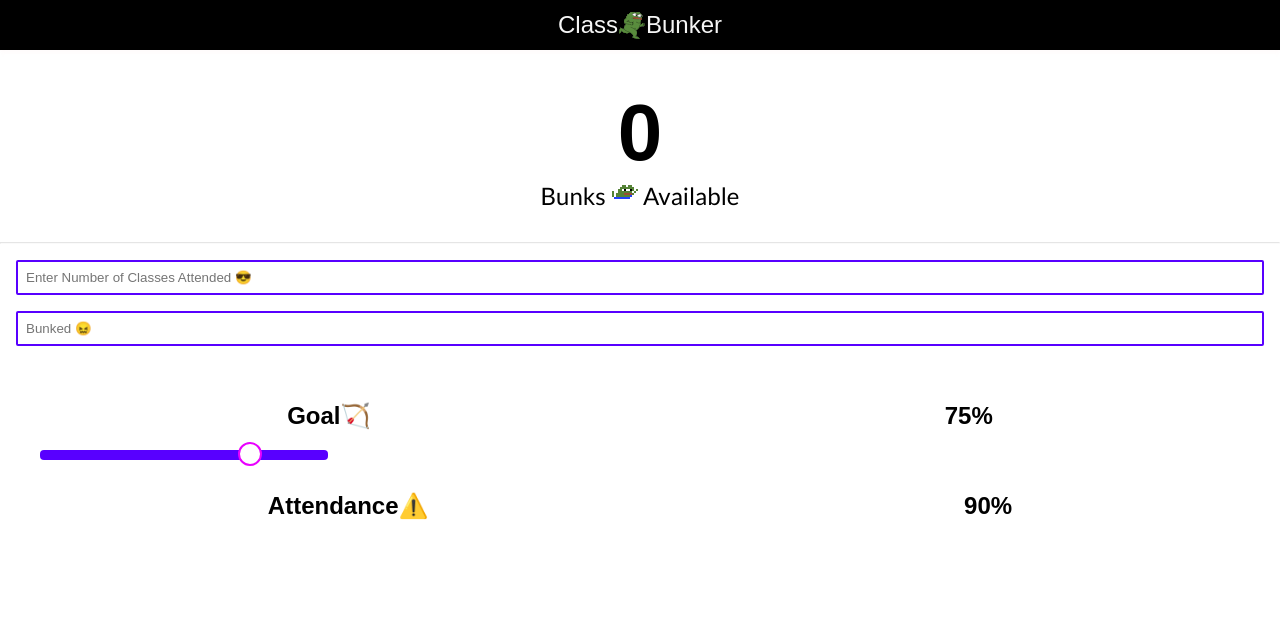
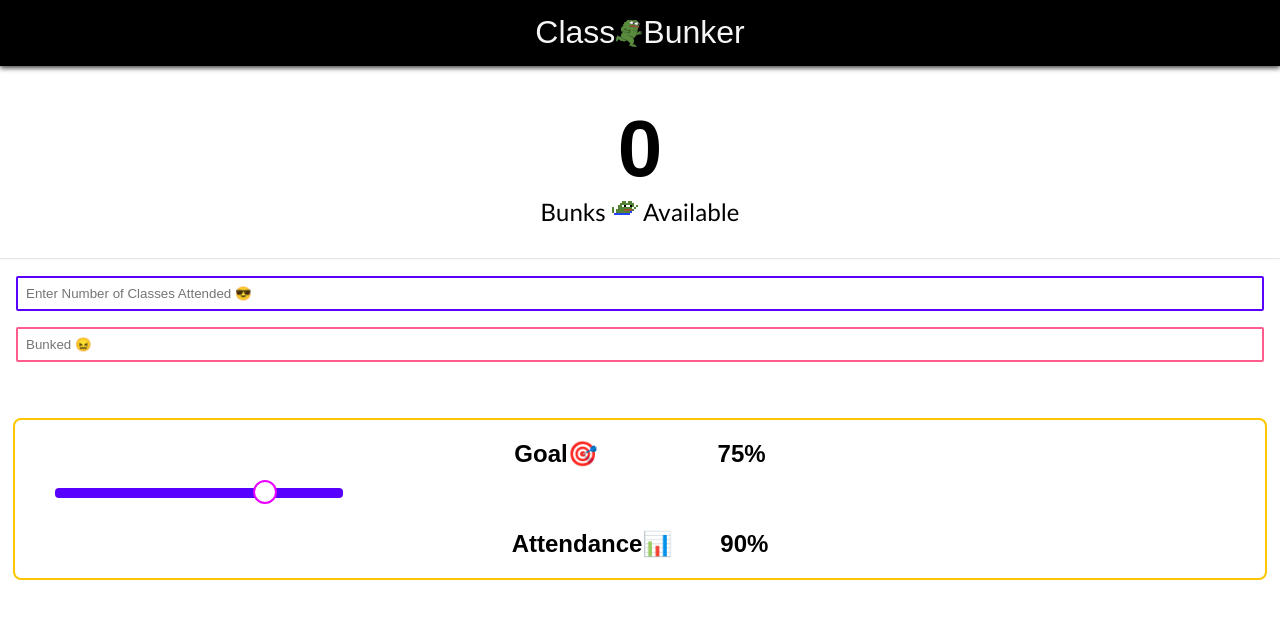
Before and after one commit to sagartheamruth/Class-Bunker, a plain HTML site: page index.html in a window 1280 px wide. Drawn offline with Linux system fonts and the light colour scheme; a web font is replaced by a local one.

Commit message:
style: margin

```diff
--- a/index.html
+++ b/index.html
@@ -25,19 +25,22 @@
 
     <main class="main-bunker">
         <input type="number"  placeholder="Enter Number of Classes Attended 😎">
+    </main>
+
+    <main class="main-bunked">
         <input type="number"  placeholder="Bunked 😖">
     </main>
 
-
     <section class="attendance-summary">
         <div class="attendance-goal">
-            <h1>Goal🏹 <span id="goal">75%</span></h1>
+            <h1>Goal🎯 <span id="goal">75</span><span class="percent">%</span></h1>
         </div>
         <div class="range-of-goal">
             <input type="range" min="0" max="100" value="75">
         </div>
         <div class="attendance-now">
-            <h1>Attendance⚠️<span id="present-attendance">90%</span></h1>
+            <h1>Attendance📊 <span id="present-attendance">90</span> <span class="percent">%</span></h1>
+
         </div>
 
 
--- a/styles.css
+++ b/styles.css
@@ -15,10 +15,10 @@ body {
     align-items: center;
     color: whitesmoke;
     font-family: "DM Mono", sans-serif;
-    font-size: 1.5rem;
+    font-size: 2rem;
     padding: 0.45em;
     font-weight: 100;
-    box-shadow: 0 2px 5px 0 rgba(255, 250, 250, 0.911);
+    box-shadow: 0 2px 5px 0 rgba(44, 44, 44, 0.911);
 }
 
 .no-of-bunks {
@@ -50,6 +50,12 @@ hr {
     margin-inline: 1rem;
 }
 
+.main-bunked {
+    display: flex;
+    flex-direction: column;
+    margin-inline: 1rem;
+}
+
 .main-bunker > input {
     width: 100%;
     border: 2px solid #5800FF;
@@ -66,12 +72,28 @@ hr {
     box-shadow: 0 0 8px 0 #5800FF;
 }
 
+.main-bunked > input {
+    width: 100%;
+    border: 2px solid #FF5C8D;
+    margin: 8px 0;
+    outline: none;
+    padding: 8px;
+    border: border-box;
+    font-family: "DM Mono", sans-serif;
+    border-radius: 2px;
+}
+
+.main-bunked > input:focus {
+    border-color: #FF5C8D;
+    box-shadow: 0 0 8px 0 #FF5C8D;
+}
+
 .attendance-goal > h1 {
     font-family: "DM Mono", sans-serif;
     display: flex;
     align-items: center;
     justify-content: center;
-    justify-content: space-around;
+
 }
 
  .range-of-goal > input {
@@ -105,11 +127,22 @@ input[type="range"]::-webkit-slider-runnable-track {
     justify-content: center;
     align-items: center;
     font-family: "DM Mono", sans-serif;
-    justify-content: space-around;
     font-size: 1.5rem;
+
     margin-top: 2rem;
+}
+
+#goal {
+    margin-left: 7.5rem;
+}
+
+#present-attendance {
+    margin-left: 3rem;
 }
 
 section {
     margin-top: 3rem;
+    border: 2px solid #FFC600;
+    margin-inline: 0.8em;
+    border-radius: 0.5rem;
 }
```
